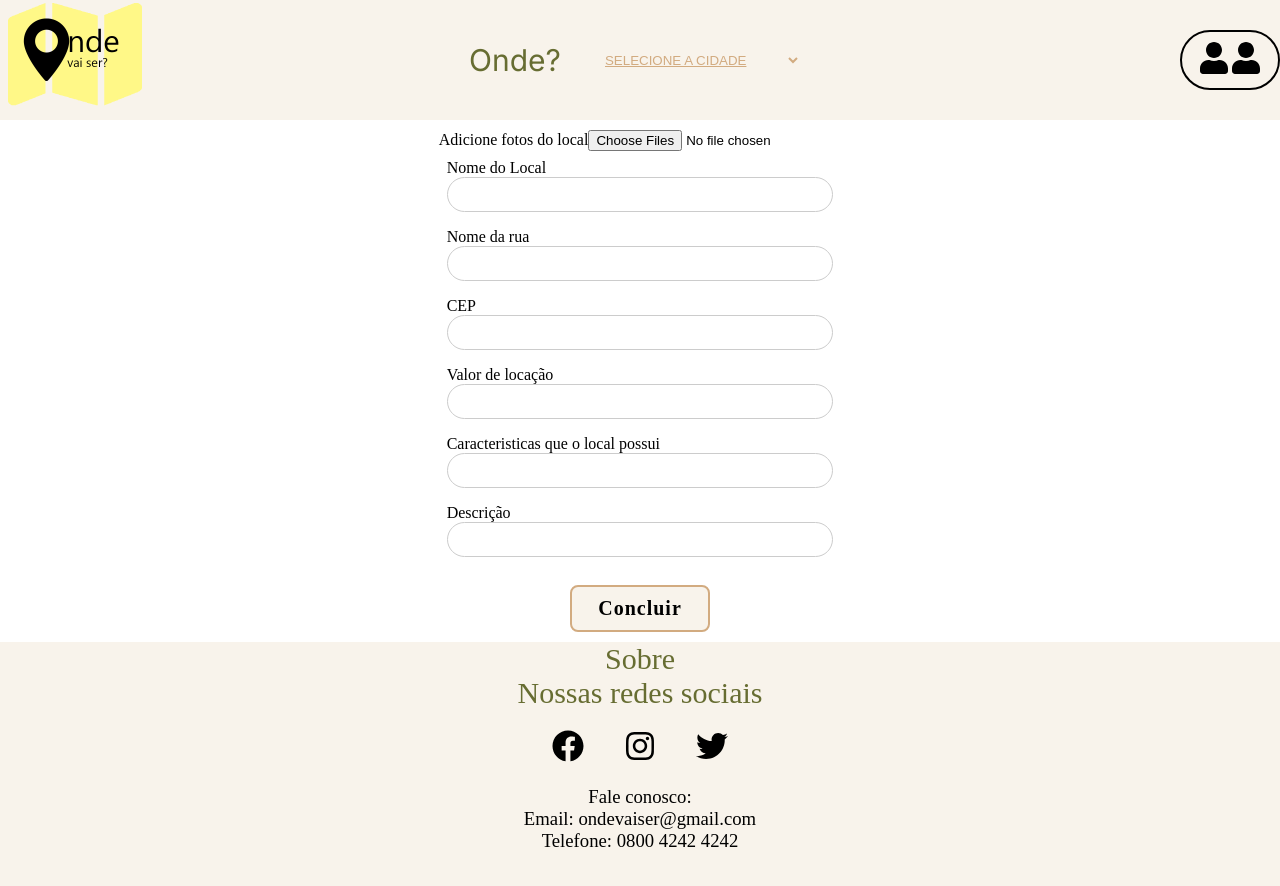
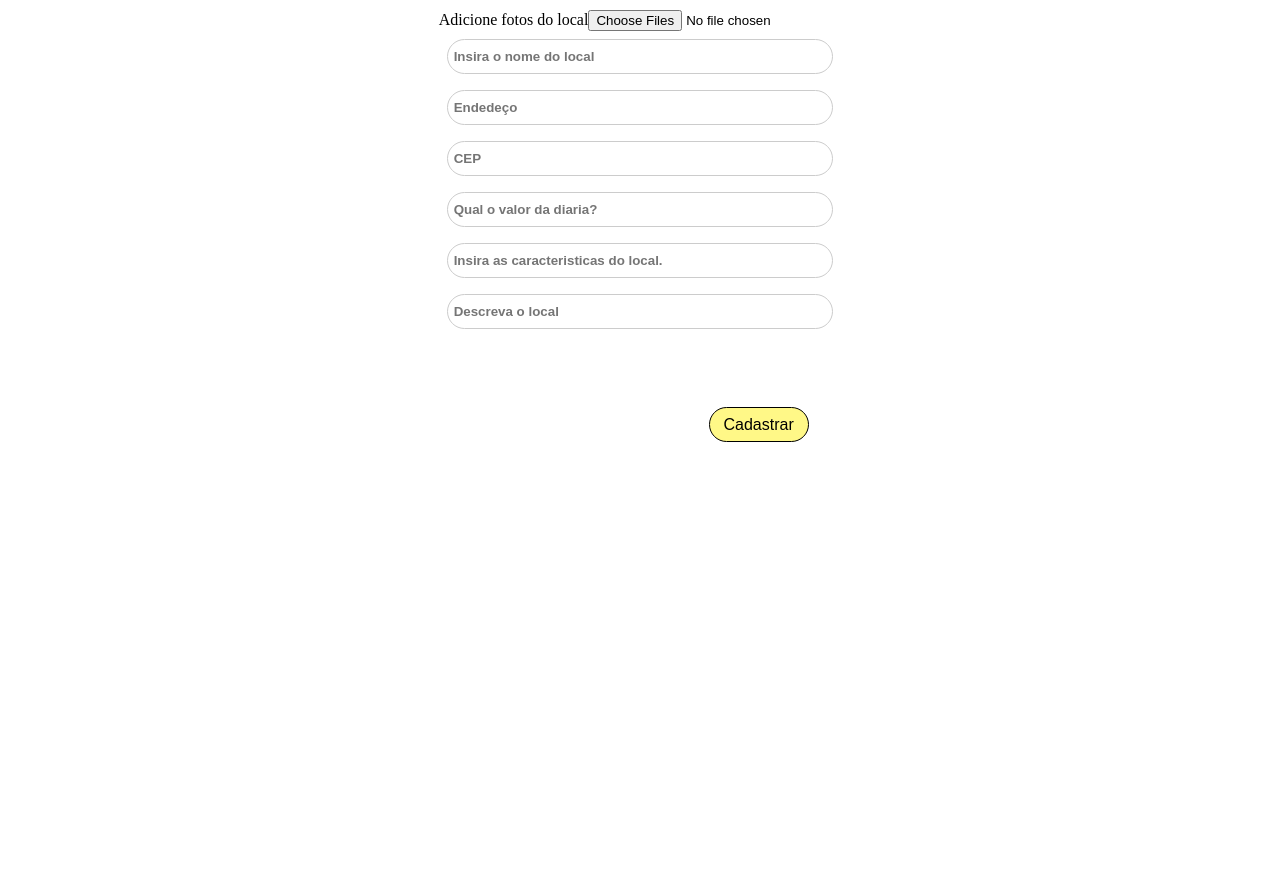
Before and after one commit to MadTitanPHDev/ondevaiserapp, a React (Create React App) app: page /CadastroLocal in a window 1280 px wide. Shown: the top 886 px of the page. After the commit the page ends 800 px from the top, so only its background shows below. Built offline with nearby package versions, Linux system fonts and the light colour scheme.

Commit message:
nem sei o q mudou

```diff
--- a/package.json
+++ b/package.json
@@ -6,6 +6,7 @@
     "@testing-library/jest-dom": "^5.17.0",
     "@testing-library/react": "^13.4.0",
     "@testing-library/user-event": "^13.5.0",
+    "formik": "^2.4.5",
     "react": "^18.2.0",
     "react-dom": "^18.2.0",
     "react-hook-form": "^7.50.0",
--- a/src/components/Footer/style.css
+++ b/src/components/Footer/style.css
@@ -1,5 +1,3 @@
-
-
 .footerAreaTotal{
     background-color: #f8f3eb;
     width: 100vw;
--- a/src/components/context/PostContext.js
+++ b/src/components/context/PostContext.js
@@ -8,8 +8,8 @@ const dataSaveInitialUsuario =
 
 const dataSaveInitialLocal =
 [
-    {id: 1, nomeLocal: 'Marisa', endereco: 'Rua Antonio Silva', cep: '19000000', valor: '1350', carac: 'piscina, estacionamento, ar condicionado, churrascaria, freezer, geladeria, fogao', descricao: 'Chácara para final de semana e temporadas.'},
-    {id: 2, nomeLocal: 'Eloisa', endereco: 'Rua dos Ipes', cep: '19000000', valor: '3000', carac: 'garagem, freezer, fogao, churrasqueira, piscina, internet wifi, mesas e cadeiras', descricao: 'Ideal para uma semana de Home-Office enquanto a família se diverte. Cidade rodeada por Cachoeiras e Montanhas. Fácil acesso saindo de São Paulo.'}
+    {id: 1, nomeLocal: 'Marisa', endereco: 'Rua Antonio Silva', cep: '19000000', valor: '1350', carac: 'piscina, estacionamento, ar condicionado, churrascaria, freezer, geladeria, fogao', descr: 'Chácara para final de semana e temporadas.'},
+    {id: 2, nomeLocal: 'Eloisa', endereco: 'Rua dos Ipes', cep: '19000000', valor: '3000', carac: 'garagem, freezer, fogao, churrasqueira, piscina, internet wifi, mesas e cadeiras', descr: 'Ideal para uma semana de Home-Office enquanto a família se diverte. Cidade rodeada por Cachoeiras e Montanhas. Fácil acesso saindo de São Paulo.'}
 ]
 
 const initialUsuario =
@@ -31,7 +31,7 @@ const initialLocal =
     cep: '',
     valor: '',
     carac: '',
-    descri: ''
+    descr: ''
 }
 
 const InfoContext = createContext(undefined);
--- a/src/index.js
+++ b/src/index.js
@@ -13,7 +13,5 @@ root.render(
       <App />
     </BrowserRouter>
     </InfoProvider>
-
-
   </React.StrictMode>
 );
--- a/src/pages/Cadastro/index.js
+++ b/src/pages/Cadastro/index.js
@@ -1,53 +1,86 @@
 import './styles.css';
 import imagem from './imagemondevaiser.png'
-import React, { useState } from 'react'
+import { useState } from 'react';
+import { initialUsuario, useInfoContext } from '../../components/context/PostContext';
+import { Field, Form, Formik } from 'formik';
 import Layout from '../../components/Layout';
 
 const Cadastro = () => {
-    //retorna elementos visuais e componentes(pagina)
-    const [formDados, setFormDados] = useState({ nome: '', nick: '', cpf: '', email: '', password: '', number: '' });
-    //{} objeto JSON
 
-    function handleChange(event) {//toda funcao recebe argumentos(arg1, arg2)
-        console.log(event.target.value);
-        setFormDados({ ...formDados, [event.target.name]: event.target.value })
+    // const [formDados, setFormDados] = useState({ nome: '', nick: '', cpf: '', email: '', senha: '', telefone: '' });
+
+    const { users, addUser } = useInfoContext();
+
+    return (
+        <Layout>
+            <Formik
+                initialValues={initialUsuario}
+                onSubmit={(values, actions) => {
+                    const newUser =
+                    {
+                        id: users[users.length - 1]?.id ? users[users.length - 1]?.id + 1 : 1,
+                        nome: values.nome,
+                        nick: values.nick,
+                        cpf: values.cpf,
+                        email: values.email,
+                        senha: values.senha,
+                        telefone: values.telefone
                     }
-  return (
+
+                    addUser(newUser);
+
+                    actions.setValues(
+                        initialUsuario
+                    )
+                }}
+            >
 
                 <section className='container'>
-            <Layout>
-                <img src={imagem} />
+                    <img src={imagem}></img>
 
                     <div>
                         <h1 className='dados'>
                             Insira seus dados para realizar o cadastro
                         </h1>
                     </div>
+
                     <div className='formArea'>
-                    <form>
+                        <Form>
                             <div className='campoArea'>
-                            <label>Nome</label>
-                            <input className='inputArea' type='text' name='nome' id='nome' onChange={event => handleChange(event)} value={formDados.nome} />
+                                <Field
+                                    className='inputArea' type='text' name='nome' id='nome' placeHolder="Insira seu nome">
+
+                                </Field>
                             </div>
 
                             <div className='campoArea'>
-                            <label>Apelido</label>
-                            <input className='inputArea' type='text' name='nick' id='nick' onChange={event => handleChange(event)} value={formDados.nick} />
+                                <Field className='inputArea' type='text' name='nick' id='nick'>
+
+                                </Field>
                             </div>
 
                             <div className='campoArea'>
-                            <label>Email</label>
-                            <input className='inputArea' type='email' name='email' id='email' onChange={event => handleChange(event)} value={formDados.email} />
+                                <Field className='inputArea' type='text' name='cpf' id='cpf'>
+
+                                </Field>
                             </div>
 
                             <div className='campoArea'>
-                            <label>Senha</label>
-                            <input className='inputArea' type='password' name='password' id='password' onChange={event => handleChange(event)} value={formDados.password} />
+                                <Field className='inputArea' type='email' name='email' id='email' >
+
+                                </Field>
                             </div>
 
                             <div className='campoArea'>
-                            <label>Numero de telefone com WhatsApp</label>
-                            <input className='inputArea' type='number' name='number' maxLength={11} id='number' onChange={event => handleChange(event)} value={formDados.number} />
+                                <Field className='inputArea' type='password' name='password' id='password'>
+
+                                </Field>
+                            </div>
+
+                            <div className='campoArea'>
+                                <Field className='inputArea' type='number' name='number' maxLength={11} id='number'>
+
+                                </Field>
                             </div>
 
                             <div className='btncampos'>
@@ -57,13 +90,13 @@ const Cadastro = () => {
                             <div className='btnArea'>
                                 <input className='buttonArea' type='submit' value='Cadastrar' />
                             </div>
-
-                    </form>
-
+                        </Form>
 
                     </div>
+
+                </section>
+            </Formik>
         </Layout>
-        </section>
     )
 }
 
--- a/src/pages/Cadastrolocal/index.js
+++ b/src/pages/Cadastrolocal/index.js
@@ -1,29 +1,47 @@
 import React, { useState } from 'react'
-import '../../components/Layout'
 import './style.css'
-import Layout from '../../components/Layout';
+import { Field, Form, Formik } from 'formik';
+import { initialLocal, useInfoContext } from '../../components/context/PostContext';
 
 const CadastroLocal = () => {
 
   const [formLocal, setFormLocal] = useState({ nomeLocal: '', endereco: '', cep: '', valor: '', carac: '', descr: '' });
-  //{} objeto JSON
 
-  function handleChange(event) {//toda funcao recebe argumentos(arg1, arg2)
-    console.log(event.target.value);
-    setFormLocal({ ...formLocal, [event.target.name]: event.target.value })
-  }
+  const { local, addLocal } = useInfoContext();
 
   return (
-    <Layout>
-      <div className='formArea'>
 
-        <form>
+    <div className='formArea'>
+
+      <Formik
+
+        initialValues={initialLocal}
+        onSubmit={(values, actions) => {
+          const newLocal =
+          {
+            id: local[local.length - 1]?.id ? local[local.length - 1]?.id + 1 : 1,
+            nomeLocal: values.nomeLocal,
+            endereco: values.endereco,
+            cep: values.cep,
+            valor: values.valor,
+            carac: values.carac,
+            descr: values.descr,
+          }
+
+          addLocal(newLocal);
+
+          actions.setValues(
+            initialLocal
+          )
+        }}
+      >
+
+        <Form className='form'>
 
           <div className='imagensUpload'>
             <label>Adicione fotos do local</label>
             {/* <input className='fotosLocal' type="file" id="fotosLocal" name="fotosLocal" /> */}
             <input className='fotosLocal' type="file" id="fotosLocal" name="fotosLocal" multiple />
-
           </div>
 
           <div className='opcaodeLocal'>
@@ -31,44 +49,83 @@ const CadastroLocal = () => {
           </div>
 
           <div className='campoArea'>
-            <label>Nome do Local</label>
-            <input className='inputArea' type='text' name='nomeLocal' id='nomeLocal' onChange={event => handleChange(event)} value={setFormLocal.nomeLocal} />
+            <Field
+            className='inputArea'
+            type='text'
+            name='nomeLocal'
+            id='nomeLocal'
+            placeHolder="Insira o nome do local"
+            >
+
+
+            </Field>
           </div>
 
           <div className='campoArea'>
-            <label>Nome da rua</label>
-            <input className='inputArea' type='text' name='endereco' id='endereco' onChange={event => handleChange(event)} value={setFormLocal.endereco} />
+            <Field
+            className='inputArea'
+            type='text'
+            name='endereco'
+            id='endereco'
+            placeHolder="Endedeço">
+
+
+            </Field>
           </div>
 
           <div className='campoArea'>
-            <label>CEP</label>
-            <input className='inputArea' type='text' maxLength={8} name='cep' id='cep' onChange={event => handleChange(event)} value={setFormLocal.cep} />
+            <Field
+            className='inputArea'
+            type='text'
+            maxLength={8}
+            name='cep'
+            id='cep'
+            placeHolder="CEP">
+
+            </Field>
           </div>
 
           <div className='campoArea'>
-            <label>Valor de locação</label>
-            <input className='inputArea' type='text' name='valor' id='valor' onChange={event => handleChange(event)} value={setFormLocal.valor} />
+            <Field
+            className='inputArea'
+            type='text'
+            name='valor'
+            id='valor'
+            placeHolder="Qual o valor da diaria?">
+
+
+            </Field>
           </div>
 
           <div className='campoArea'>
-            <label>Caracteristicas que o local possui</label>
-            <input className='inputArea' type='text' name='carac' id='carac' onChange={event => handleChange(event)} value={setFormLocal.carac} />
+            <Field
+            className='inputArea'
+            type='text'
+            name='carac'
+            id='carac'
+            placeHolder="Insira as caracteristicas do local.">
+            </Field>
           </div>
 
           <div className='campoArea'>
-            <label>Descrição</label>
-            <input className='inputArea' type='text' name='descr' id='descr' onChange={event => handleChange(event)} value={setFormLocal.descr} />
+            <Field
+            className='inputArea'
+            type='text'
+            name='descr'
+            id='descr'
+            placeHolder="Descreva o local"/>
+
           </div>
 
-          <div className='btnArea'>
-            <input className='buttonSubmit' type='submit' value='Concluir' />
+          <div className='submitArea'>
+            <button type='submit' className='btnSumit'>Cadastrar</button>
           </div>
 
-        </form>
+        </Form>
 
-      </div>
-    </Layout>
+      </Formik>
 
+    </div>
   )
 }
 
--- a/src/pages/Recantodospassaros/index.js
+++ b/src/pages/Recantodospassaros/index.js
@@ -10,7 +10,7 @@ const Recantodospassaros = () => {
     return (
         <section className='container'>
             <Layout>
-                <h1>Recanto dos Pássaros</h1>
+                <h1 className='tituloLocal'>Recanto dos Pássaros</h1>
                 <img src={imagem} className='foto' />
 
                 <div >
--- a/src/pages/Recantodospassaros/styles.css
+++ b/src/pages/Recantodospassaros/styles.css
@@ -1,30 +1,23 @@
-* {
-    box-sizing: border-box;
-    margin: 0;
-    padding: 0;
-  }
-
-  .foto{
+  .foto {
     width: 570px;
-  height:310px ;
+    height: 310px;
     border-radius: 10px;
     border-width: 1px;
     border-color: #2DD7EB;
     border-style: solid;
   }
-h1{
+
+  .tituloLocal {
     font-size: 30px;
     color: #676D32;
     border-color: black;
- border-width:3px ;
+    border-width: 3px;
     text-align: center;
 
 
   }
 
-
-
-.map{
+  .map {
     display: flex;
     flex-direction: row;
 
@@ -34,7 +27,7 @@ h1{
 
   }
 
-.localiza{
+  .localiza {
     max-height: 300px;
     flex-direction: row;
     width: 500px;
@@ -48,7 +41,8 @@ h1{
     border-style: solid;
 
   }
-.avalia{
+
+  .avalia {
     display: flex;
     flex-direction: row;
     font-size: 20px;
@@ -57,7 +51,8 @@ h1{
     margin-left: 800px;
 
   }
-.comentarios{
+
+  .comentarios {
     max-height: 300px;
     flex-direction: row;
     width: 500px;
@@ -69,10 +64,13 @@ h1{
 
   }
 
- section{
+  .container {
+    display: flex;
+
     color: #676D32;
   }
-.sala16{
+
+  .sala16 {
     color: aqua;
     height: 100%;
     width: 100%;
```
Also changed, not shown: src/App.js (+5 -2 lines), 1 other file (tests, documents, lock files or other folders). Lines whose indentation alone changed are shown as unchanged.
